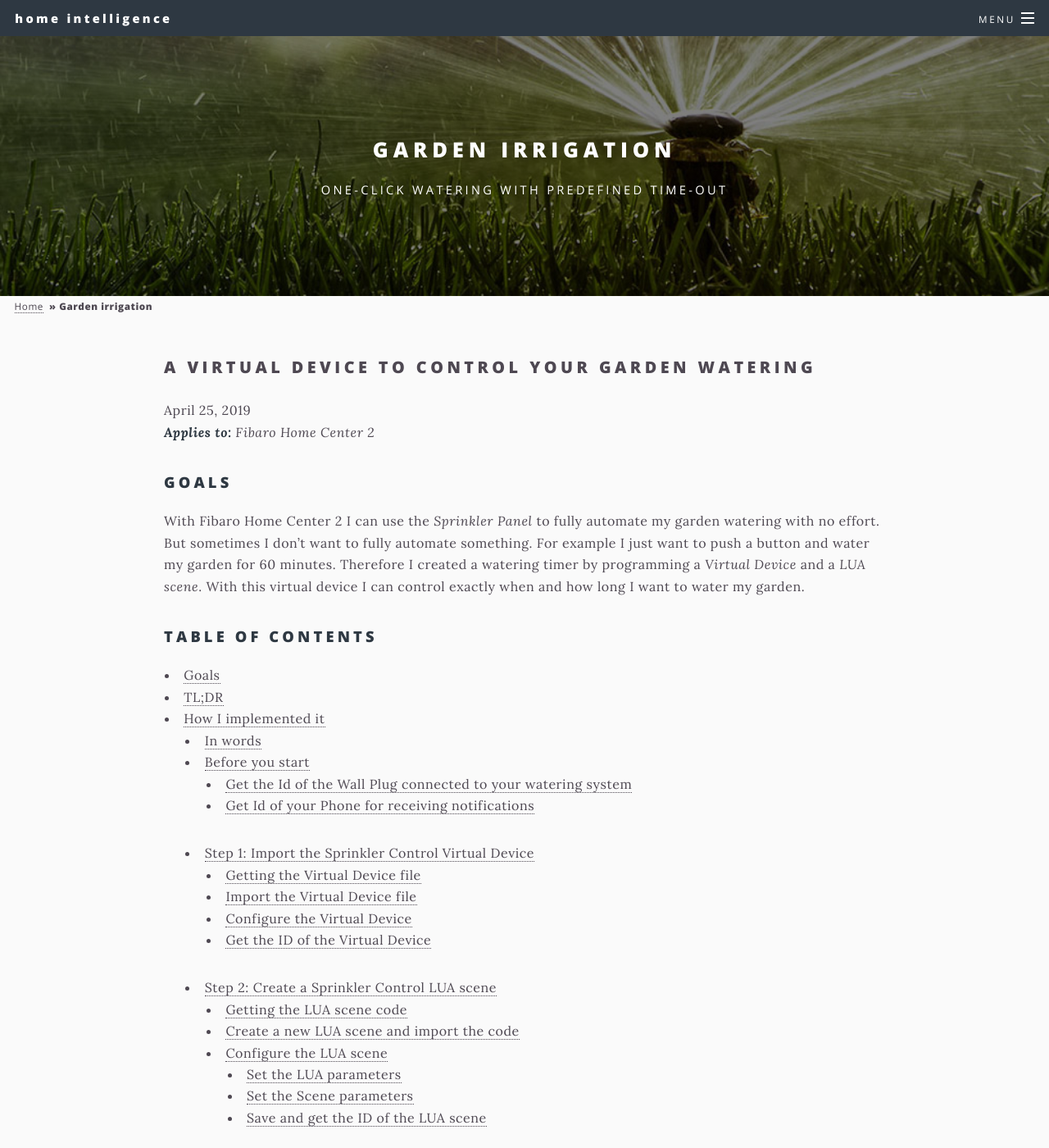
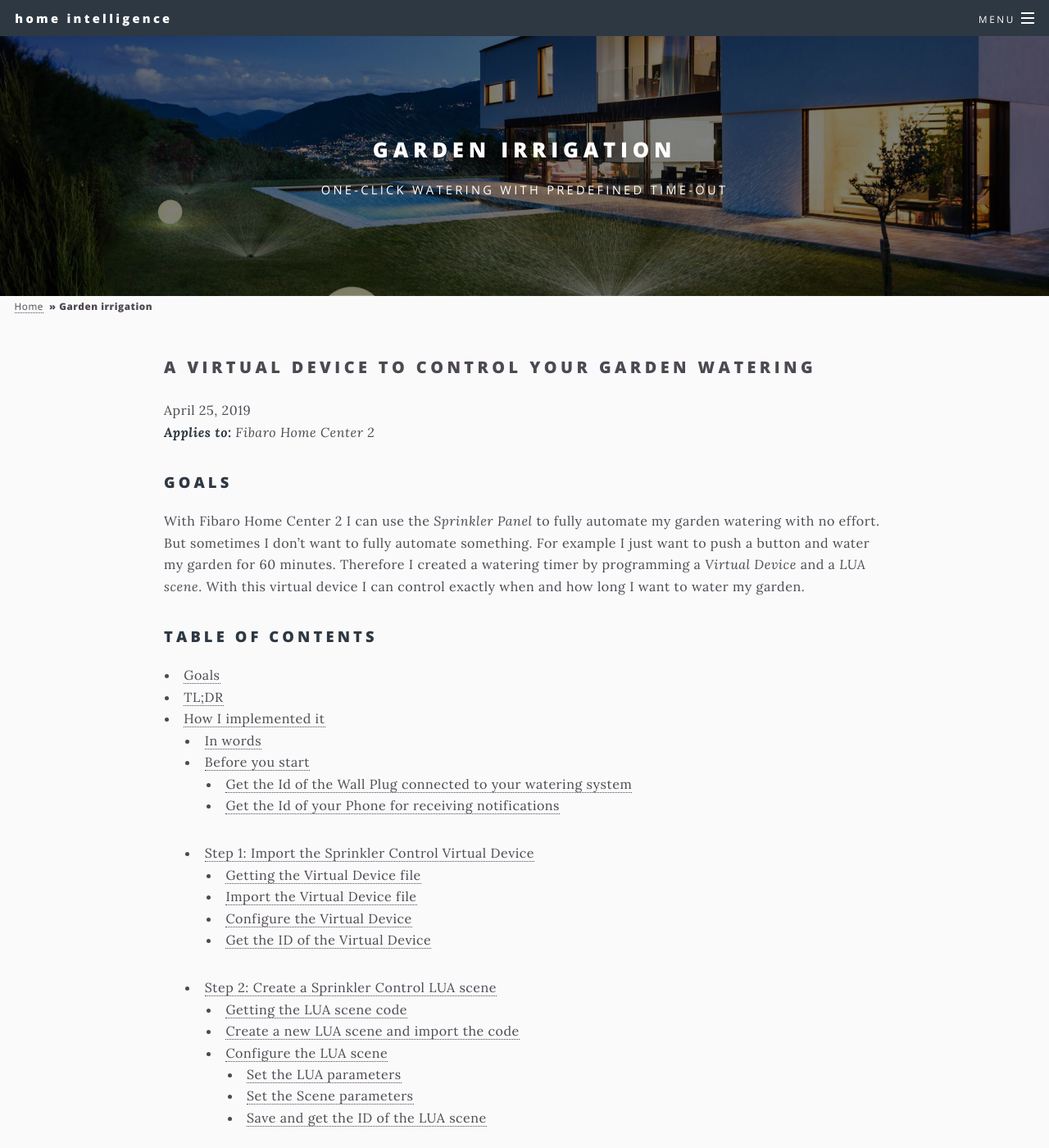
Before and after one commit to joepv/joepv.github.io, a Jekyll site: the page built from _pages/sprinklercontrol.md, in a window 1280 px wide and 1400 px high. Shown: the whole window at 82% size. Built offline with Jekyll 4.4.1, drawn with Linux system fonts in a browser that asks for light colours; some of the changed text lies outside the part shown.

Commit message:
Page background changed.

````diff
--- a/_pages/sprinklercontrol.md
+++ b/_pages/sprinklercontrol.md
@@ -5,7 +5,7 @@ product: Fibaro Home Center 2
 permalink: /sprinklercontrol/
 excerpt: One-click watering with predefined time-out
 image: sprinklercontrol.jpg
-background-image: sprinklercontrol2.jpg
+background-image: sprinklercontrol.jpg
 ---
 
 # A virtual device to control your garden watering<!-- omit in toc -->
@@ -24,7 +24,7 @@ With Fibaro Home Center 2 I can use the *Sprinkler Panel* to fully automate my g
   - [In words](#in-words)
   - [Before you start](#before-you-start)
     - [Get the Id of the Wall Plug connected to your watering system](#get-the-id-of-the-wall-plug-connected-to-your-watering-system)
-    - [Get Id of your Phone for receiving notifications](#get-id-of-your-phone-for-receiving-notifications)
+    - [Get the Id of your Phone for receiving notifications](#get-the-id-of-your-phone-for-receiving-notifications)
   - [Step 1: Import the Sprinkler Control Virtual Device](#step-1-import-the-sprinkler-control-virtual-device)
     - [Getting the Virtual Device file](#getting-the-virtual-device-file)
     - [Import the Virtual Device file](#import-the-virtual-device-file)
@@ -68,14 +68,14 @@ Before you start implementing I want to state that I control my whole garden irr
 
 * Remember the `id`, or write it on a piece of paper for the next step when you implement the _LUA scene_.
 
-#### Get Id of your Phone for receiving notifications
+#### Get the Id of your Phone for receiving notifications
 
 To get the Id of your phone for receiving push notifications is a little bit tricky:
 
 * Open `http://<fibaro_ipaddres>/api/devices?type=iOS_device` in your browser.
 * A `JSON` response will show. Select and copy all text to the clipboard.
 * Open `http://jsonprettyprint.com` in your browser.
-* Paste the text in this website and click the **Pretty Print JSON** button.
+* Paste the text in the *jsonprettyprint.com *website and click the **Pretty Print JSON** button.
 * Find your phone name in the list. The Id is shown above the name. The example below shows an `id` of `156`:
 
 ```json
````
